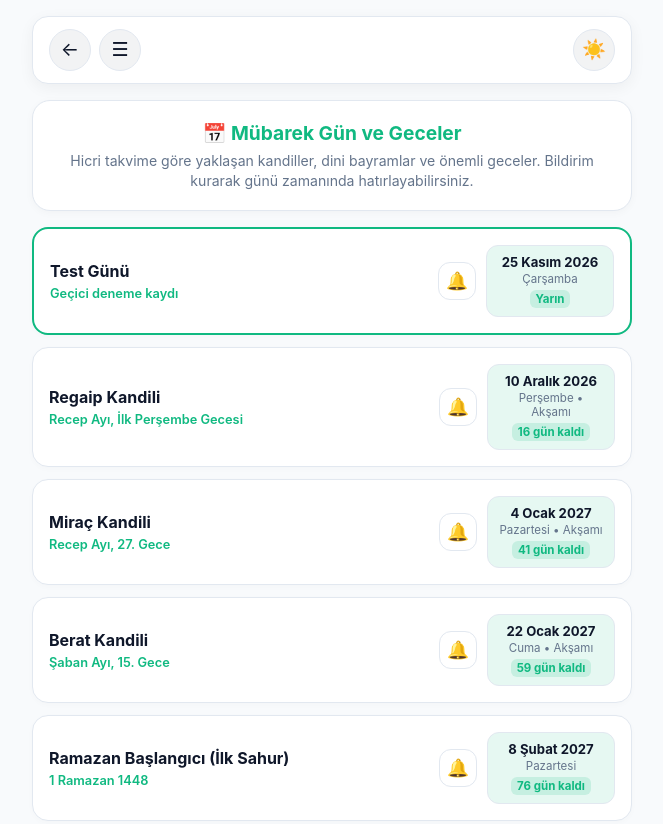
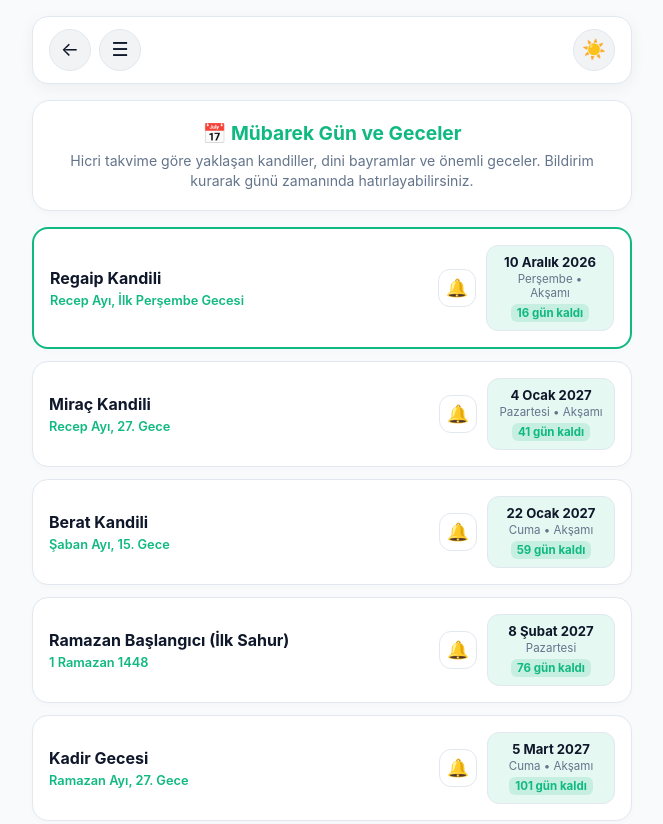
Before and after one commit to ayetinvakti/dini-gunler, a plain HTML site: page index.html in a window 1280 px wide. Shown: the top 824 px of the page, without its empty margins (308-971 px from the left). Drawn offline with Linux system fonts and the light colour scheme.

Commit message:
Update index.html

```diff
--- a/index.html
+++ b/index.html
@@ -252,7 +252,6 @@
     //  Kaynak: Diyanet İşleri Başkanlığı 2026-2027 dini günler takvimi
     // ============================================================
     const EVENTS = [
-        { id: 'test_1', name: 'test_gunu', date: '2026-11-25', hk: 'test_hicri' }, // GEÇİCİ TEST - sonra silinecek
         { id: 'regaip_1448',        name: 'regaip_kandili',       date: '2026-12-10', hk: 'regaip_hicri', evening: true },
         { id: 'mirac_1448',         name: 'mirac_kandili',        date: '2027-01-04', hk: 'mirac_hicri',  evening: true },
         { id: 'berat_1448',         name: 'berat_kandili',        date: '2027-01-22', hk: 'berat_hicri',  evening: true },
@@ -274,8 +273,6 @@
             header_mubarek_gunler: "📅 Mübarek Gün ve Geceler",
             header_desc: "Hicri takvime göre yaklaşan kandiller, dini bayramlar ve önemli geceler. Bildirim kurarak günü zamanında hatırlayabilirsiniz.",
             list_note: "Kandil geceleri, belirtilen günün akşamı idrak edilir. Tarihler Diyanet İşleri Başkanlığı takvimine göredir.",
-            test_gunu: "Test Günü",
-            test_hicri: "Geçici deneme kaydı",
             regaip_kandili: "Regaip Kandili",
             regaip_hicri: "Recep Ayı, İlk Perşembe Gecesi",
             mirac_kandili: "Miraç Kandili",
@@ -315,8 +312,6 @@
             header_mubarek_gunler: "📅 Blessed Days and Nights",
             header_desc: "Upcoming holy nights, religious holidays and important dates according to the Hijri calendar. Set a reminder so you don't miss them.",
             list_note: "Holy nights begin on the evening of the date shown. Dates follow the Turkish Presidency of Religious Affairs (Diyanet) calendar.",
-            test_gunu: "Test Day",
-            test_hicri: "Temporary test entry",
             regaip_kandili: "Night of Regaip",
             regaip_hicri: "Month of Rajab, First Thursday Night",
             mirac_kandili: "Night of Isra and Miraj",
@@ -356,8 +351,6 @@
             header_mubarek_gunler: "📅 الأيام والليالي المباركة",
             header_desc: "الليالي المباركة والأعياد الدينية والتواريخ المهمة القادمة حسب التقويم الهجري. فعّل التذكير حتى لا تفوتك.",
             list_note: "تبدأ الليالي المباركة مساء اليوم المذكور. التواريخ وفق تقويم رئاسة الشؤون الدينية التركية (ديانت).",
-            test_gunu: "يوم تجريبي",
-            test_hicri: "إدخال تجريبي مؤقت",
             regaip_kandili: "ليلة الرغائب",
             regaip_hicri: "شهر رجب، ليلة أول خميس",
             mirac_kandili: "ليلة الإسراء والمعراج",
```
